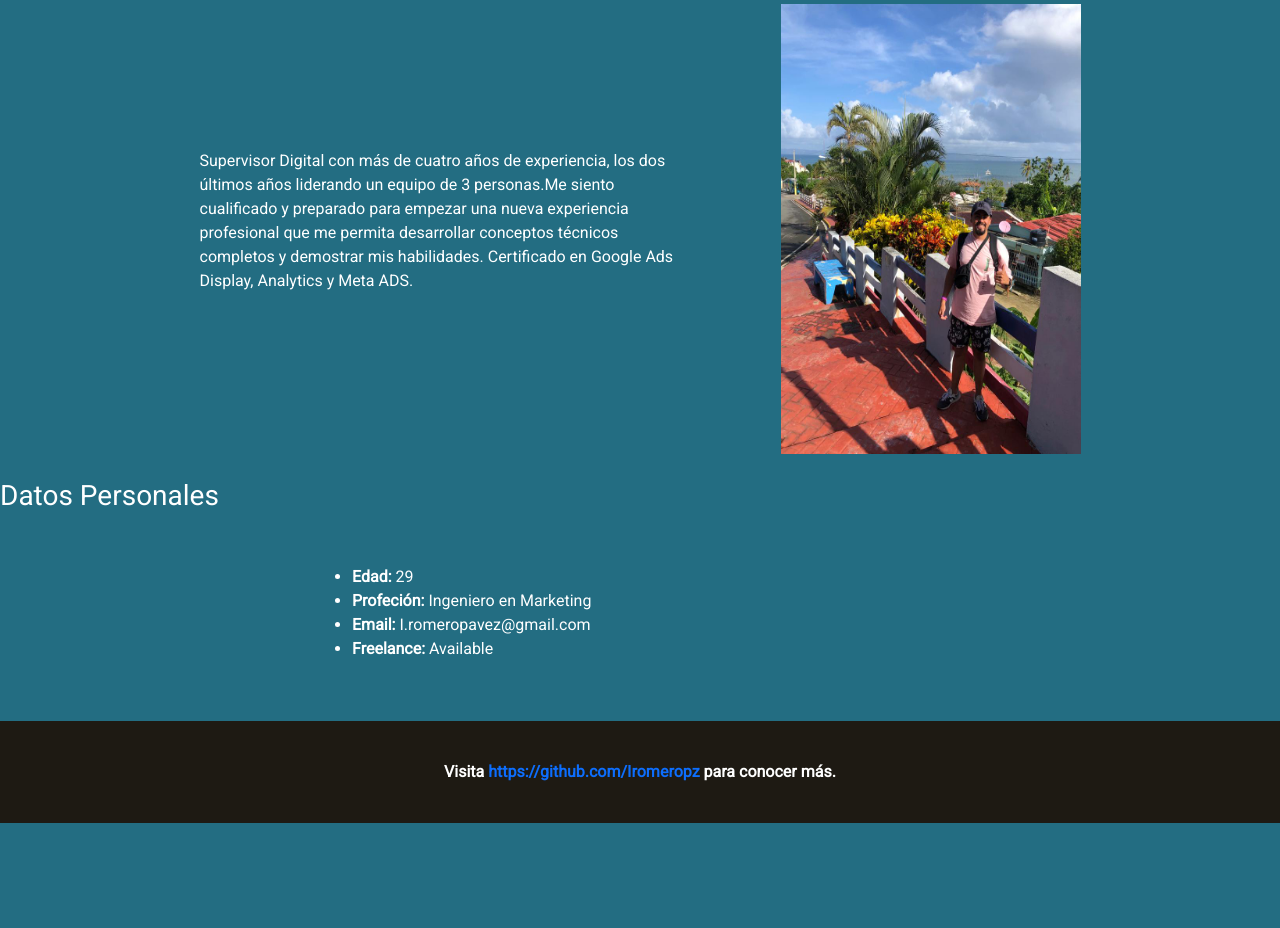
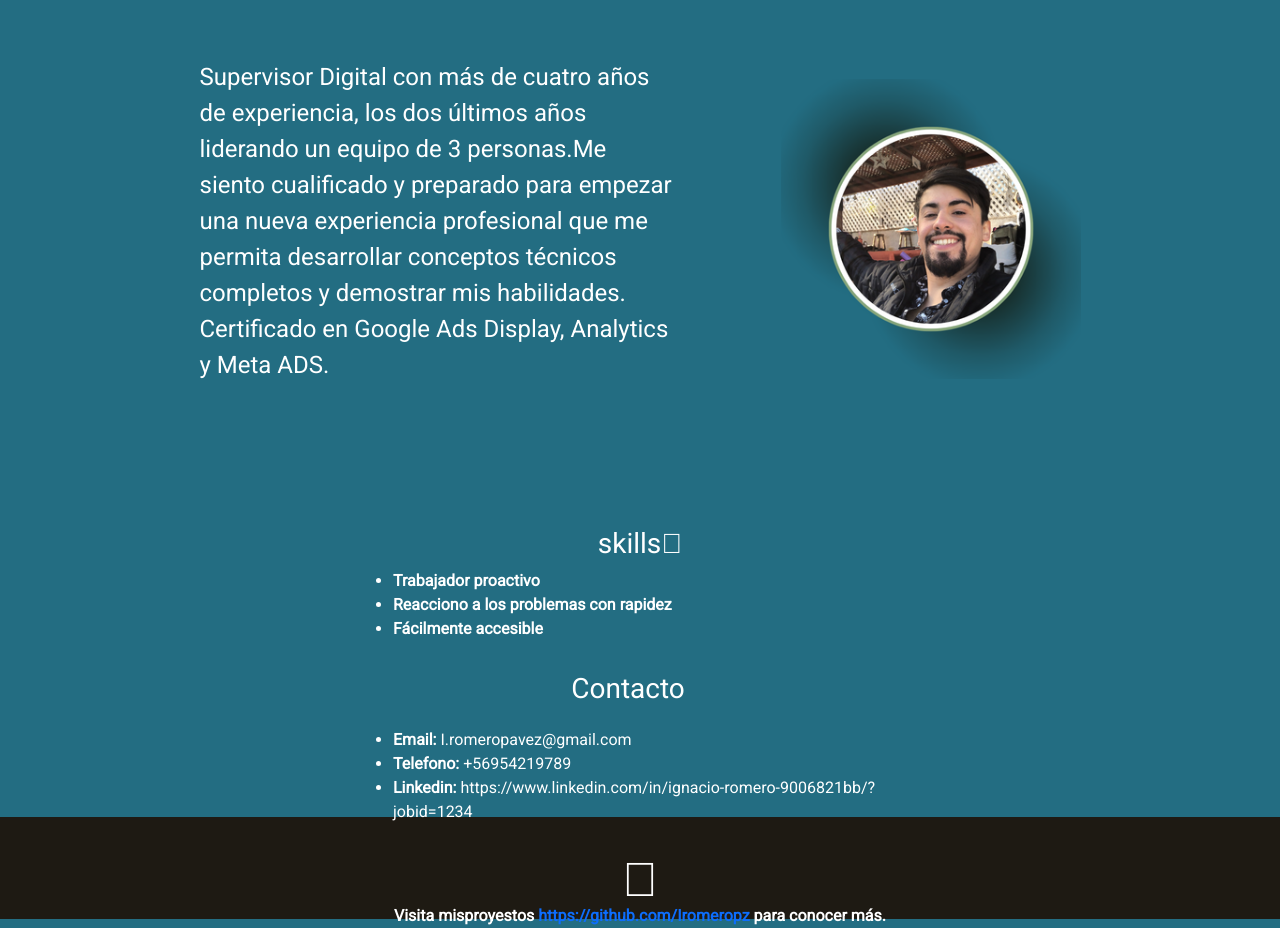
Before and after one commit to Iromeropz/Iromeropz.github.io, a plain HTML site: page index.html in a window 1280 px wide. Shown: the part 577-1505 px from the top of the page. Before the commit the page ends 1400 px from the top, so only its background shows below. Drawn offline with Linux system fonts and the light colour scheme.

Commit message:
commit 5

```diff
--- a/assets/css/style.css
+++ b/assets/css/style.css
@@ -25,19 +25,20 @@ body {
     justify-content: center;
 }
 
-.hero-section > h1 {
+.hero-section>h1 {
     font-size: 900;
     font-size: 45px;
     text-transform: uppercase;
     margin-bottom: 15px;
 }
 
-.hero-section > p {
+.hero-section>p {
     max-width: 600px;
     font-size: 18px;
     font-weight: 400;
     letter-spacing: .5px;
 }
+
 footer {
     width: 100%;
     margin-top: 30px;
@@ -46,8 +47,6 @@ footer {
     color: #fff;
     font-weight: 700;
     height: 100px;
-
-
 }
 
 .icono_ig img {
@@ -57,8 +56,8 @@ footer {
     width: 50px;
     height: 50px;
     display: flex;
+}
 
-}
 .containedor {
     width: 100%;
     height: 500px;
@@ -67,15 +66,16 @@ footer {
     align-items: center;
     gap: 106px;
 }
-.containedor > p {
+
+.containedor>p {
     width: 475px;
     font-family: 'Roboto', sans-serif;
     letter-spacing: 0px;
 }
 
-.containedor > img {
+.containedor>img {
     width: 300px;
-    height: 450px;
+    height: 300px;
 }
 
 .row {
--- a/index.html
+++ b/index.html
@@ -32,28 +32,36 @@
         <p>Ingeniero en Marketing</p>
     </header>
     <div class="containedor">
-        <p>Supervisor Digital con más de cuatro años de experiencia, los dos últimos años liderando un equipo de 3
+        <p class="fs-4">Supervisor Digital con más de cuatro años de experiencia, los dos últimos años liderando un equipo de 3
             personas.Me siento cualificado y preparado para empezar una nueva experiencia profesional que me permita
             desarrollar conceptos técnicos completos y demostrar mis habilidades.
             Certificado en Google Ads Display, Analytics y Meta ADS.
         </p>
-        <img src="assets/imgs/foto_perfil.jpeg" alt="foto perfil">
+        <img src="assets/imgs/fotoperfil2.png" alt="foto perfil">
     </div>
-    <div class="data">
-        <h3>Datos Personales</h3>
+    <div class="container my-5">
+        <h3 class="text-center">skills<i class="fa-solid fa-circle-user"></i></h3>
         <div class="row">
-          <div class="col-lg-6">
+          <div class="col-12 col-md-6">
             <ul>
-              <li> <strong>Edad:</strong><span> 29</span></li>
-              <li><strong>Profeción:</strong><span> Ingeniero en Marketing</span></li>
+              <li> <strong>Trabajador proactivo</strong>
+              <li><strong>Reacciono a los problemas con rapidez</strong>
+              <li> <strong>Fácilmente accesible</strong>
+            </ul>
+          </div>
+          <h3 class="text-center">Contacto</h3>
+          <div class="col-12 col-md-6">
+            <ul>
               <li> <strong>Email:</strong><span> I.romeropavez@gmail.com</span></li>
-              <li><strong>Freelance:</strong><span> Available</span></li>
+              <li><strong>Telefono:</strong><span> +56954219789</span></li>
+              <li> <strong>Linkedin:</strong><span> https://www.linkedin.com/in/ignacio-romero-9006821bb/?jobid=1234</span></li>
             </ul>
           </div>
         </div>
       </div>
       <footer>
-        <p>Visita <a href="https://github.com/Iromeropz" target="_blank"
+        <i class="far fa-eye fa-3x"></i>
+        <p>Visita misproyestos <a href="https://github.com/Iromeropz" target="_blank"
                 rel="nofollow">https://github.com/Iromeropz</a> para conocer más.</p>
     </footer>
 </body>
```
Also changed, not shown: portafolio_ignacio_romero.html (+13 -9 lines), assets/imgs/fotoperfil2.png (added). Lines whose indentation alone changed are shown as unchanged.
